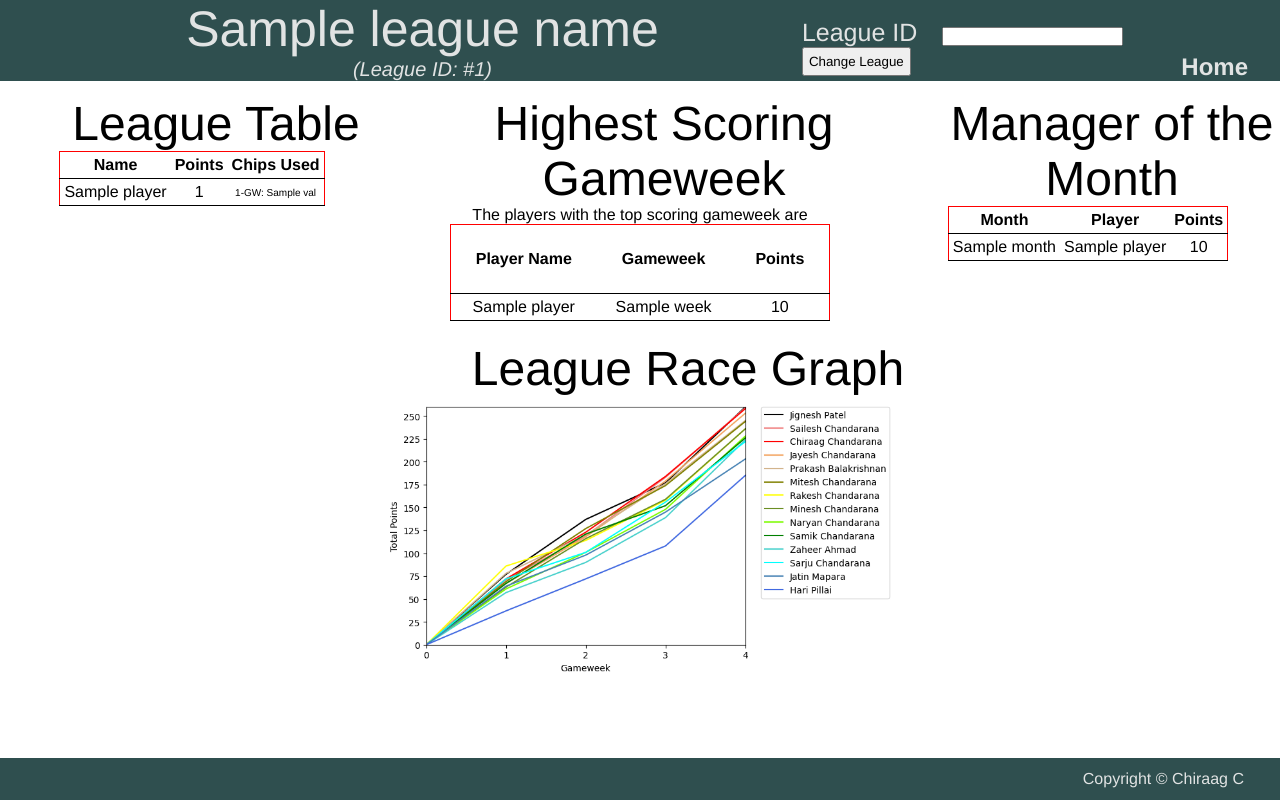
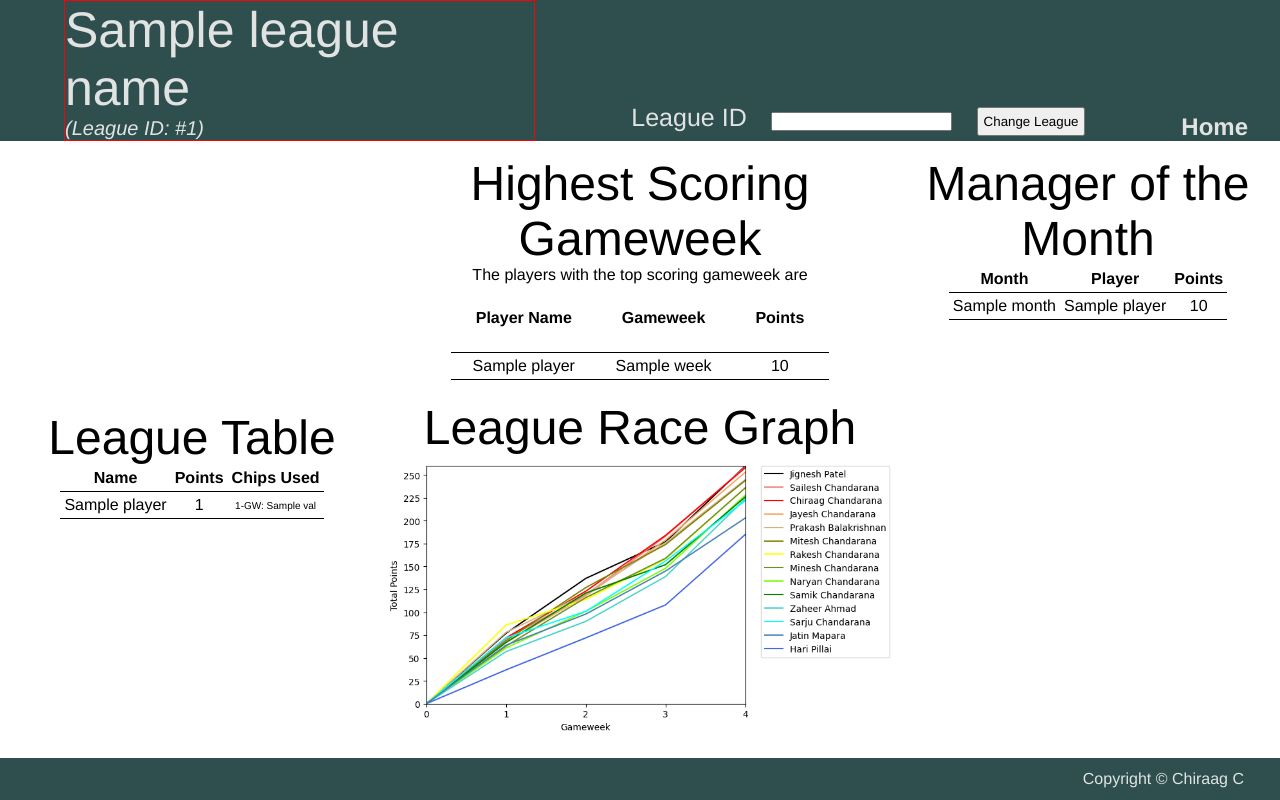
Before and after one commit to Chigzzer/FPL-mini-league, a Flask app: template templates/index.html in a window 1280 px wide. Run offline with Flask 3, Linux system fonts and the light colour scheme; the template is opened without the code that fills it: most values are stand-ins (such as "Sample title", 1, 10 or a date in 2020).

Commit message:
Updated Layout

```diff
--- a/static/styles.css
+++ b/static/styles.css
@@ -75,9 +75,8 @@
 .title{
     font-size: 48px;
     align-self: center;
-    margin-left: 48px;
     text-align: center;
-    width: 100%;
+    width: auto;
 }
 
 .links{
@@ -130,25 +129,17 @@
     gap: 20px;
 }
 
-#main-body-content{
-    display: grid;
-    grid-template-columns: 1fr 1fr 1fr;
-    grid-template-rows: 1fr 3fr;
-    gap: 20px 0px;
-    border: 1px solid green;
-    height: 100%;
-}
 
 #league-section{
     grid-area: 1 / 1 / 3 / 2;
     display: flex;
     flex-direction: column;
     align-items: center;
+    justify-content: center;
 }
 
 table{
     border-collapse:collapse;
-    border: 1px red solid;
 }
 
 table tr{
@@ -192,3 +183,8 @@
 #chips{
     font-size: x-small;
 }
+
+.top-title{
+    margin-left: 5%;
+    border: 1px solid red;
+}
--- a/templates/index.html
+++ b/templates/index.html
@@ -1,14 +1,12 @@
 {% extends "template.html" %}
 
 {% block title %}
-<title>Home</title>
+<title>Admin Page</title>
 {% endblock %}
 
 {% block header %}
-<div class="league-name-id">
     <div id="league-name">{{league_name}}</div>
     <div id="league-id-value">(League ID: #{{current_league_id}})</div>
-</div>
 {% endblock %}
 
 {% block body %}
--- a/templates/template.html
+++ b/templates/template.html
@@ -10,7 +10,7 @@
 <body>
     <div id="app">
         <div class="header">
-            <div class="title"><p>{% block header %}{% endblock %}</p></div>
+            <div class="top-title"><p>{% block header %}{% endblock %}</p></div>
             <div id="league-id-form">
                 <form method="post">
                     <label id="league-id-title" for="League ID">League ID</label>
```
